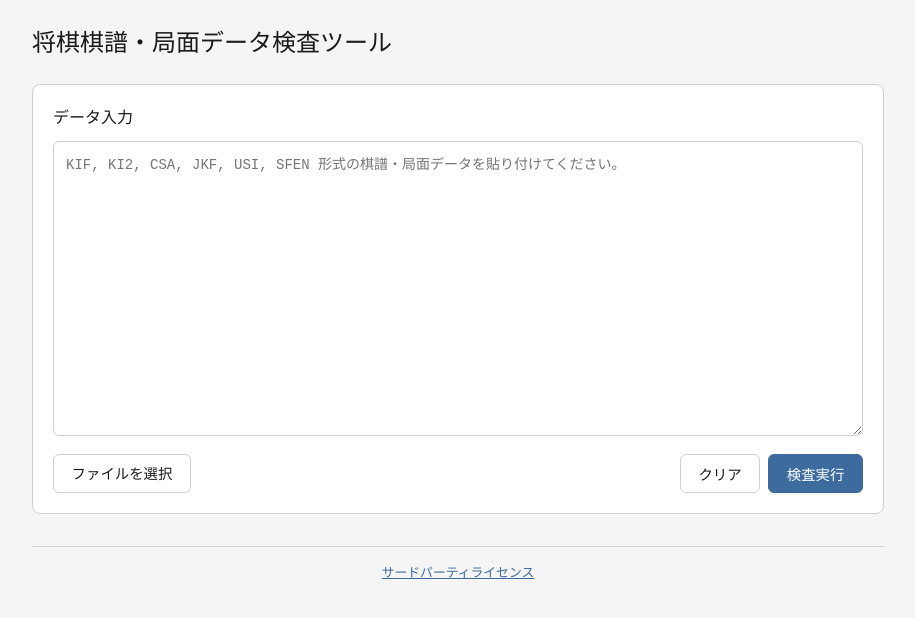
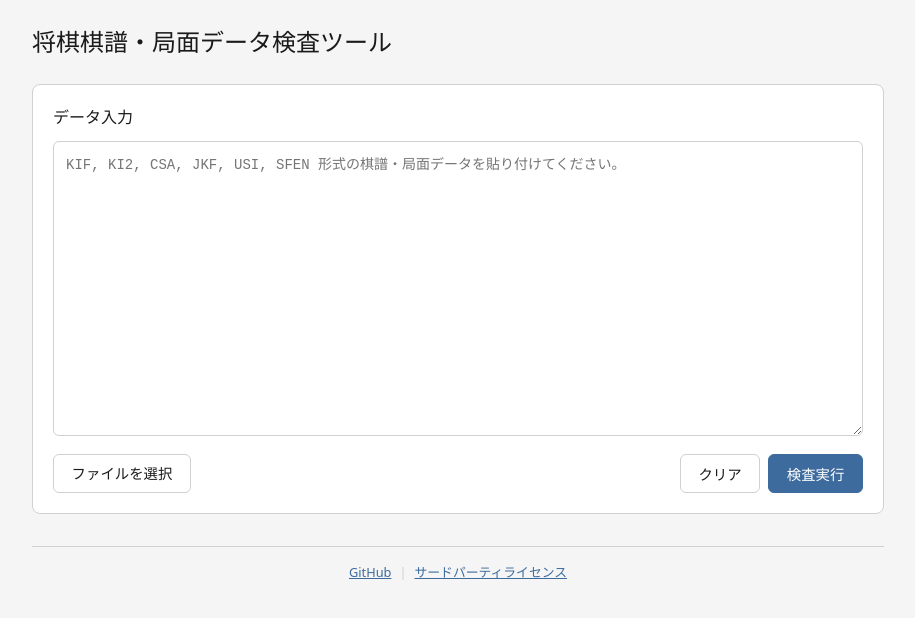
Before and after one commit to sunfish-shogi/shogi-validator, a Vue app: page / in a window 1280 px wide. Shown: the top 618 px of the page, without its empty margins (182-1097 px from the left). Built offline with nearby package versions, Linux system fonts and the light colour scheme.

Commit message:
Add link to github

```diff
--- a/src/App.vue
+++ b/src/App.vue
@@ -184,6 +184,8 @@ const conversionResults = computed(() => {
   </div>
 
   <footer>
+    <a href="https://github.com/sunfish-shogi/shogi-validator" target="_blank" rel="noopener">GitHub</a>
+    <span class="footer-sep">|</span>
     <a href="third-party-licenses.html">サードパーティライセンス</a>
   </footer>
 </template>
@@ -287,4 +289,9 @@ footer {
   font-size: 0.8rem;
   border-top: 1px solid var(--color-border);
 }
+
+.footer-sep {
+  margin: 0 0.5rem;
+  color: var(--color-border);
+}
 </style>
```
